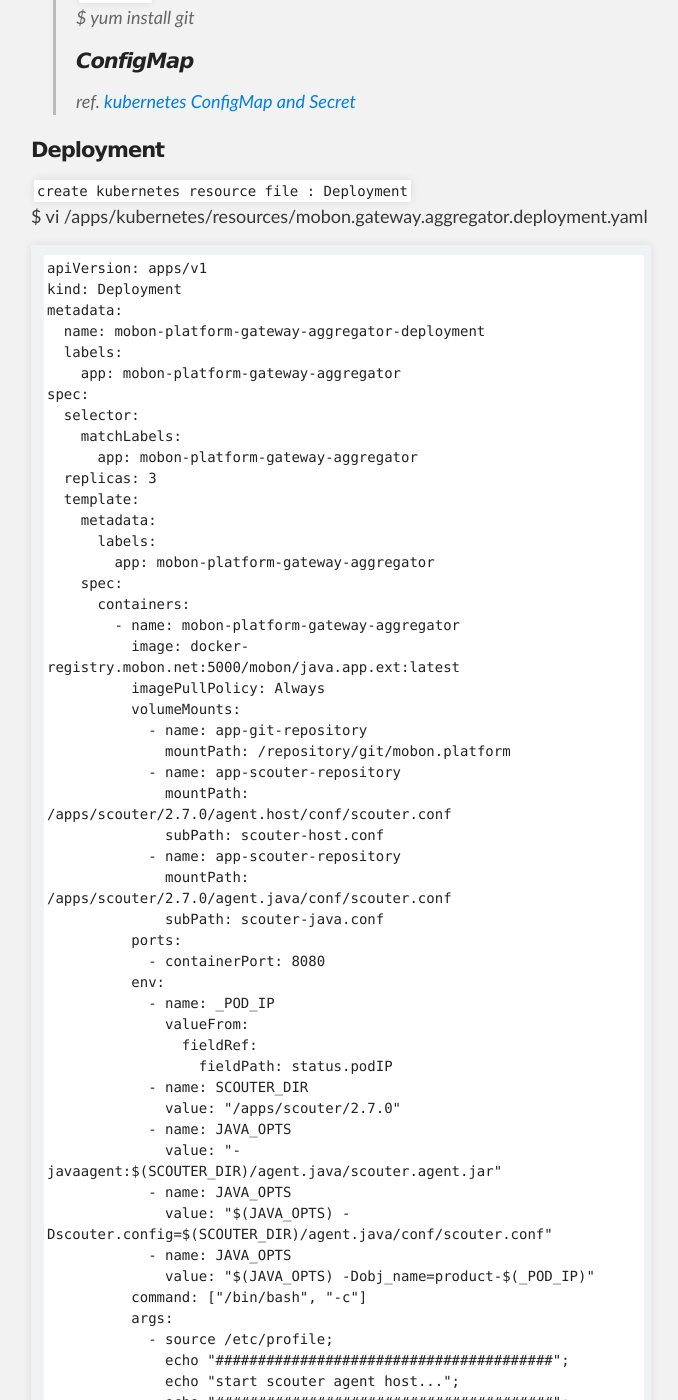
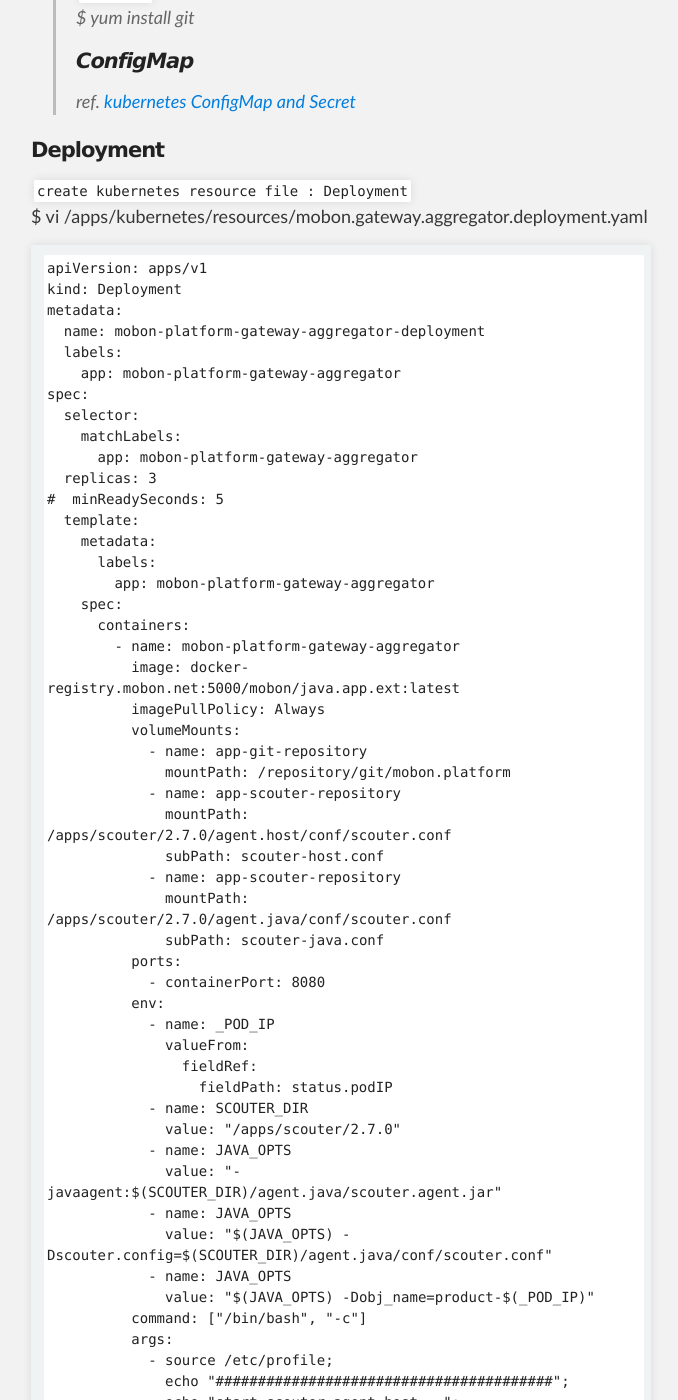
Before and after one commit to unlimited9/unlimited9.github.com, a Jekyll site: the page built from reference.notes/TA/cloud/kubernetes/how.to.deployment.md, in a window 1280 px wide and 1400 px high, scrolled down 1044 px. Shown: the whole window, without its empty margins (299-977 px from the left). Built offline with Jekyll 4.4.1, drawn with Linux system fonts in a browser that asks for light colours; our own code applies the rules of GitHub Pages for plain Markdown files; some of the changed text lies outside the part shown.

Commit message:
Update how.to.deployment.md

```diff
--- a/reference.notes/TA/cloud/kubernetes/how.to.deployment.md
+++ b/reference.notes/TA/cloud/kubernetes/how.to.deployment.md
@@ -37,6 +37,7 @@ spec:
     matchLabels:
       app: mobon-platform-gateway-aggregator
   replicas: 3
+#  minReadySeconds: 5
   template:
     metadata:
       labels:
```
